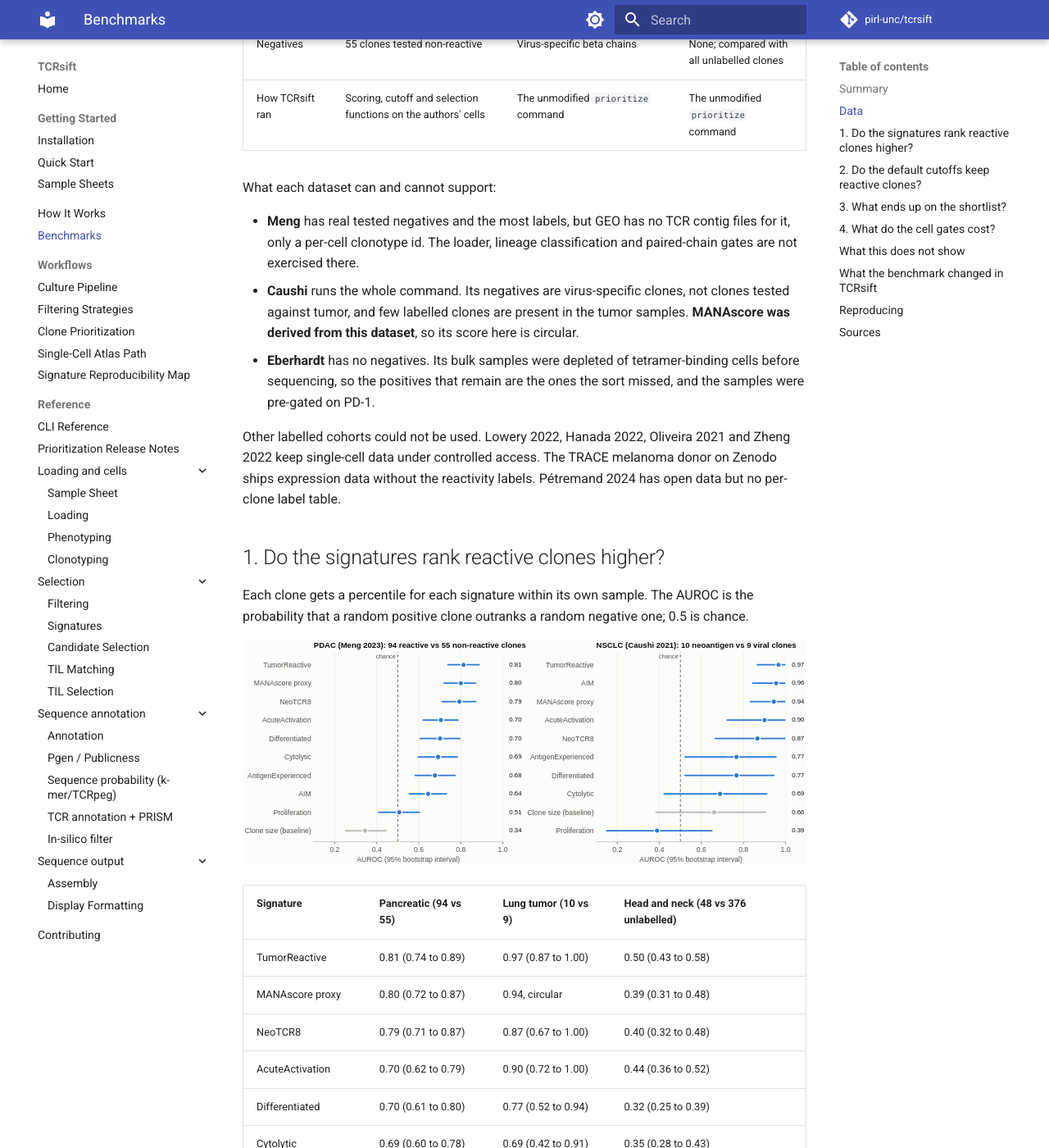
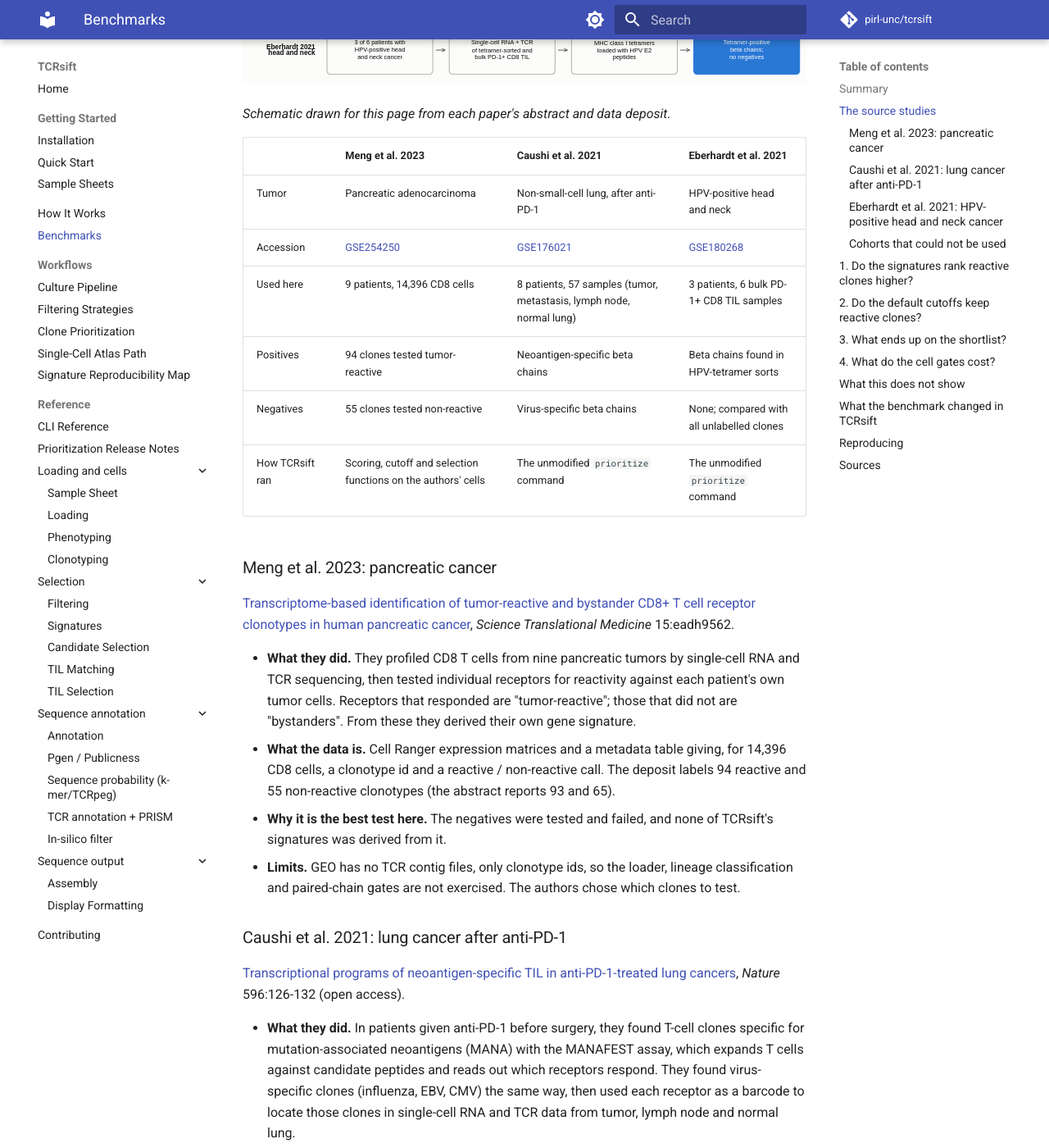
Before and after one commit to pirl-unc/tcrsift, an MkDocs documentation site: the page built from docs/benchmarks.md, in a window 1280 px wide and 1400 px high, scrolled down 1216 px. Shown: the whole window at 82% size. Built offline with MkDocs 1.6.1 and Material for MkDocs 9.7.7, drawn with Linux system fonts in a browser that asks for light colours; comment, search, counter and statistics services are not loaded; some of the changed text lies outside the part shown.

Commit message:
Explain each source study on the benchmarks page
Adds a section per dataset (what the study did, what the deposit contains,
why it is used, its limits) with links to the papers, and a study-design
schematic drawn from the abstracts and deposits.

Claude-Session: https://claude.ai/code/session_01JHJhwfJQkCRv3zBqAfdQkS

```diff
--- a/docs/benchmarks.md
+++ b/docs/benchmarks.md
@@ -29,7 +29,15 @@ the exercise changed in TCRsift.
 Everything here was run with TCRsift 3.25.5 from `benchmarks/public_til/`
 ([how to reproduce](#reproducing)). Nothing was tuned to these labels.
 
-## Data
+## The source studies
+
+Each dataset comes from a study that sequenced tumor-infiltrating T cells one
+cell at a time and then established, by experiment, what some of their
+receptors recognize. The benchmark borrows those experimental labels.
+
+![Study designs](assets/figures/benchmark_datasets.svg)
+
+*Schematic drawn for this page from each paper's abstract and data deposit.*
 
 | | Meng et al. 2023 | Caushi et al. 2021 | Eberhardt et al. 2021 |
 | --- | --- | --- | --- |
@@ -40,20 +48,77 @@ Everything here was run with TCRsift 3.25.5 from `benchmarks/public_til/`
 | Negatives | 55 clones tested non-reactive | Virus-specific beta chains | None; compared with all unlabelled clones |
 | How TCRsift ran | Scoring, cutoff and selection functions on the authors' cells | The unmodified `prioritize` command | The unmodified `prioritize` command |
 
-What each dataset can and cannot support:
+### Meng et al. 2023: pancreatic cancer
 
-- **Meng** has real tested negatives and the most labels, but GEO has no TCR
-  contig files for it, only a per-cell clonotype id. The loader, lineage
-  classification and paired-chain gates are not exercised there.
-- **Caushi** runs the whole command. Its negatives are virus-specific clones,
-  not clones tested against tumor, and few labelled clones are present in the
-  tumor samples. **MANAscore was derived from this dataset**, so its score here
-  is circular.
-- **Eberhardt** has no negatives. Its bulk samples were depleted of
+[Transcriptome-based identification of tumor-reactive and bystander CD8+ T cell
+receptor clonotypes in human pancreatic cancer](https://doi.org/10.1126/scitranslmed.adh9562),
+*Science Translational Medicine* 15:eadh9562.
+
+- **What they did.** They profiled CD8 T cells from nine pancreatic tumors by
+  single-cell RNA and TCR sequencing, then tested individual receptors for
+  reactivity against each patient's own tumor cells. Receptors that responded
+  are "tumor-reactive"; those that did not are "bystanders". From these they
+  derived their own gene signature.
+- **What the data is.** Cell Ranger expression matrices and a metadata table
+  giving, for 14,396 CD8 cells, a clonotype id and a reactive / non-reactive
+  call. The deposit labels 94 reactive and 55 non-reactive clonotypes (the
+  abstract reports 93 and 65).
+- **Why it is the best test here.** The negatives were tested and failed, and
+  none of TCRsift's signatures was derived from it.
+- **Limits.** GEO has no TCR contig files, only clonotype ids, so the loader,
+  lineage classification and paired-chain gates are not exercised. The authors
+  chose which clones to test.
+
+### Caushi et al. 2021: lung cancer after anti-PD-1
+
+[Transcriptional programs of neoantigen-specific TIL in anti-PD-1-treated lung
+cancers](https://doi.org/10.1038/s41586-021-03752-4), *Nature* 596:126-132
+(open access).
+
+- **What they did.** In patients given anti-PD-1 before surgery, they found
+  T-cell clones specific for mutation-associated neoantigens (MANA) with the
+  MANAFEST assay, which expands T cells against candidate peptides and reads
+  out which receptors respond. They found virus-specific clones (influenza,
+  EBV, CMV) the same way, then used each receptor as a barcode to locate those
+  clones in single-cell RNA and TCR data from tumor, lymph node and normal lung.
+- **What the data is.** Per-sample Cell Ranger matrices and filtered contig
+  tables for 16 patients; a supplementary table of 74 neoantigen-specific and
+  82 virus-specific beta chains. This benchmark uses all 57 samples of the 8
+  patients that have labelled clones.
+- **Why it is useful.** It is the only dataset here on which the whole
+  `prioritize` command runs from raw Cell Ranger output with real negatives.
+- **Limits.** The negatives are virus-specific, not tested against tumor. Few
+  labelled clones are present in the tumor samples. Labels are beta chains
+  only. **MANAscore was derived from this dataset**, so its score here is
+  circular. Some neoantigen-specific receptors were chosen for cloning because
+  of their expression profile.
+
+### Eberhardt et al. 2021: HPV-positive head and neck cancer
+
+[Functional HPV-specific PD-1+ stem-like CD8 T cells in head and neck
+cancer](https://doi.org/10.1038/s41586-021-03862-z), *Nature* 597:279-284
+([free full text](https://pmc.ncbi.nlm.nih.gov/articles/PMC10201342/)).
+
+- **What they did.** They identified HPV epitopes and used MHC class I
+  tetramers to sort HPV-specific CD8 T cells out of tumors, then sequenced the
+  sorted cells and the remaining bulk PD-1+ CD8 TIL. They report that
+  HPV-specific cells fall into three states: stem-like (TCF7+), transitory, and
+  terminally differentiated.
+- **What the data is.** Cell Ranger matrices and unfiltered contig tables for
+  tetramer-sorted and bulk samples. Three patients have both. A beta chain
+  counts as HPV-specific here when at least five tetramer-sorted cells carry
+  it and it is at least as frequent in the sort as in the bulk sample.
+- **Why it is included.** A third tumor type, and a virus-driven one.
+- **Limits.** There are no tested negatives. The bulk samples were depleted of
   tetramer-binding cells before sequencing, so the positives that remain are
-  the ones the sort missed, and the samples were pre-gated on PD-1.
+  the ones the sort missed. The bulk cells were pre-gated on PD-1. And the
+  paper's own finding, that many HPV-specific cells are stem-like rather than
+  exhausted, means an exhaustion-leaning signature should not be expected to
+  find all of them.
 
-Other labelled cohorts could not be used. Lowery 2022, Hanada 2022, Oliveira
+### Cohorts that could not be used
+
+Lowery 2022, Hanada 2022, Oliveira
 2021 and Zheng 2022 keep single-cell data under controlled access. The TRACE
 melanoma donor on Zenodo ships expression data without the reactivity labels.
 Pétremand 2024 has open data but no per-clone label table.
```
Also changed, not shown: docs/figures/make_benchmark_figures.py (+50 -0 lines), docs/assets/figures/benchmark_datasets.svg (added).
